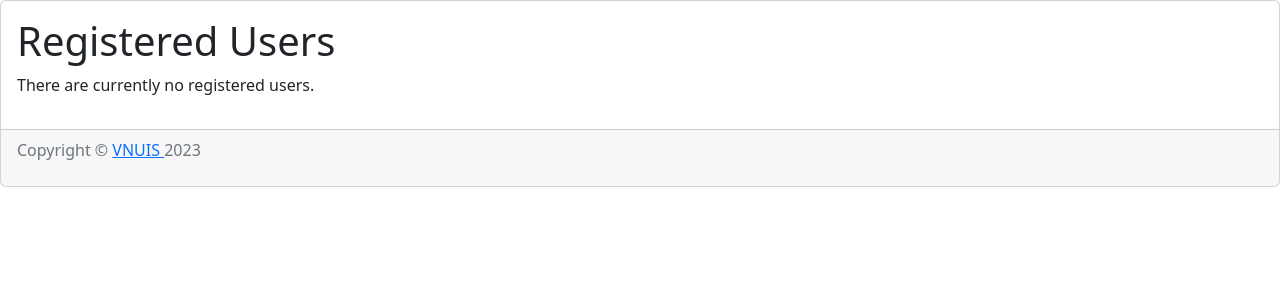
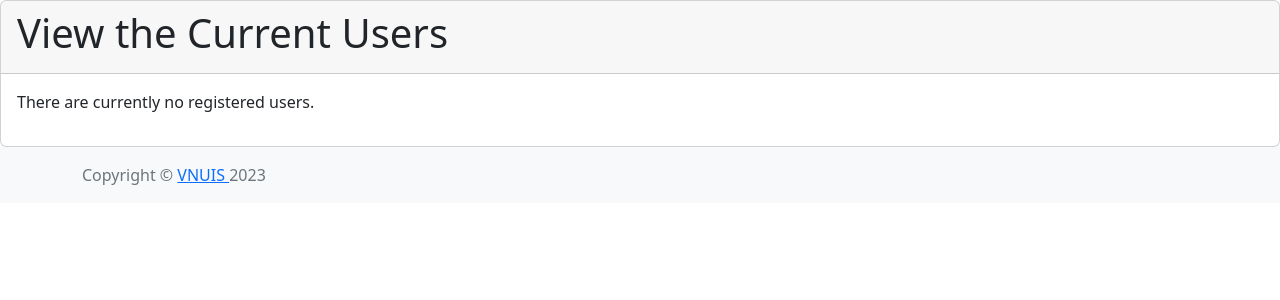
Before and after one commit to thopd88/2023-INS3064, a PHP site: page /view_users.php in a window 1280 px wide. Shown: the part 56-356 px from the top of the page. Run offline with PHP 8.4, Linux system fonts and the light colour scheme; data that the repository does not hold is empty.

Commit message:
udate page design

```diff
--- a/includes/footer.html
+++ b/includes/footer.html
@@ -1,13 +1,14 @@
 
-</div>
-<div class="card-footer text-muted">
-    <p>Copyright &copy; <a href="#">VNUIS </a> 2023</p>
-</div>
-</div>
+        </div>
+      </div>
+    </div>
+  </div>
 
 </main>
-<footer>
-
+<footer class="footer mt-auto py-3 bg-light">
+  <div class="container">
+    <span class="text-muted">Copyright &copy; <a href="#">VNUIS </a> 2023</span>
+  </div>
 </footer>
 <!-- Bootstrap JavaScript Libraries -->
 <script src="https://cdn.jsdelivr.net/npm/@popperjs/core@2.11.6/dist/umd/popper.min.js"
--- a/includes/header.html
+++ b/includes/header.html
@@ -2,7 +2,7 @@
 <html lang="en">
 
 <head>
-  <title>Title</title>
+	<title><?php echo $page_title ?></title>
   <!-- Required meta tags -->
   <meta charset="utf-8">
   <meta name="viewport" content="width=device-width, initial-scale=1, shrink-to-fit=no">
@@ -45,5 +45,10 @@
 
   </header>
   <main class="justify-content-center">
-	<div class="card">
-		<div class="card-body">
+	<div class="row justify-content-center">
+		<div class="col">
+			<div class="card">
+				<div class="card-header">
+					<h1><?php echo $page_title ?></h1>
+				</div>
+				<div class="card-body">
--- a/index.php
+++ b/index.php
@@ -13,7 +13,6 @@ include('includes/header.html');
 // create_ad();
 ?>
 
-<div class="page-header"><h1>Content Header</h1></div>
 <p>This is where the page-specific content goes. This section, and the corresponding header, will change from one page to the next.</p>
 <p>This is where the page-specific content goes. This section, and the corresponding header, will change from one page to the next.</p>
 <?php
--- a/password.php
+++ b/password.php
@@ -89,7 +89,6 @@ mysqli_close($dbc); // Close the database connection.
 
 	 } // End of the main Submit conditional.
 	 ?>
-	 <h1>Change Your Password</h1>
 	 <form action="password.php" method="post">
 	 	 <p>Email Address: <input type="text" name="email" size="20" maxlength="60" value="<?php if (isset($_POST['email'])) echo $_POST['email']; ?>"		/> </p>
 	 	 <p>Current Password: <input type="password" name="pass" size="10" maxlength="20" value="<?php if (isset($_POST['pass'])) echo $_POST['pass']; ?>"		/></p>
--- a/register.php
+++ b/register.php
@@ -84,7 +84,6 @@ any inconvenience.</p>';
     mysqli_close($dbc); // Close the database connection.
 } // End of the main Submit conditional.
 ?>
-<h1>Register</h1>
 <form action="register.php" method="post">
     <p>First Name: <input type="text" name="first_name" size="15" maxlength="20" value="<?php if (isset($_POST['first_name'])) echo $_POST['first_name']; ?>" /></p>
     <p>Last Name: <input type="text" name="last_name" size="15" maxlength="40" value="<?php if (isset($_POST['last_name'])) echo $_POST['last_name']; ?>" /></p>
--- a/view_users.php
+++ b/view_users.php
@@ -1,11 +1,11 @@
-<?php # Script 9.6 - view_users.php #2
+<?php # view_users.php
 // This script retrieves all the records from the users table.
 
 $page_title = 'View the Current Users';
 include('includes/header.html');
 
 // Page header:
-echo '<h1>Registered Users</h1>';
+// echo '<h1>Registered Users</h1>';
 
 require('includes/mysqli_connect.php');
 // Connect to the db.
@@ -23,15 +23,20 @@ if ($num > 0) { // If it ran OK, display the records.
     echo "<p>There are currently $num  registered users.</p>\n";
 
     // Table header.
-    echo '<table align="center"cellspacing="3" cellpadding="3"width="75%">
-	 	 <tr><td align="left"><b>Name</b></td><td align="left"><b>Date Registered</b></td></tr>	 ';
+    echo '<table align="center"cellspacing="3" cellpadding="3"width="75%" class="table table-bordered">
+	 	 <tr><td align="left"><b>Name</b></td>
+         <td align="left"><b>Date Registered</b></td>
+         </tr>';
 
     // Fetch and print all the records:
     while ($row = mysqli_fetch_array(
         $r,
         MYSQLI_ASSOC
     )) {
-        echo '<tr><td align="left">' . $row['name'] . '</td><td align=	"left">' . $row['dr'] . '</td></tr>';
+        echo '<tr>
+        <td align="left">' . $row['name'] . '</td>
+        <td align="left">' . $row['dr'] . '</td>
+        </tr>';
     }
     echo '</table>'; // Close the table.
 
@@ -39,8 +44,7 @@ if ($num > 0) { // If it ran OK, display the records.
 
 } else { // If no records were returned.
 
-    echo '<p class="error">There are
- currently no registered users.</p>';
+    echo '<p class="error">There are currently no registered users.</p>';
 }
 
 mysqli_close($dbc); // Close the database connection.
```
